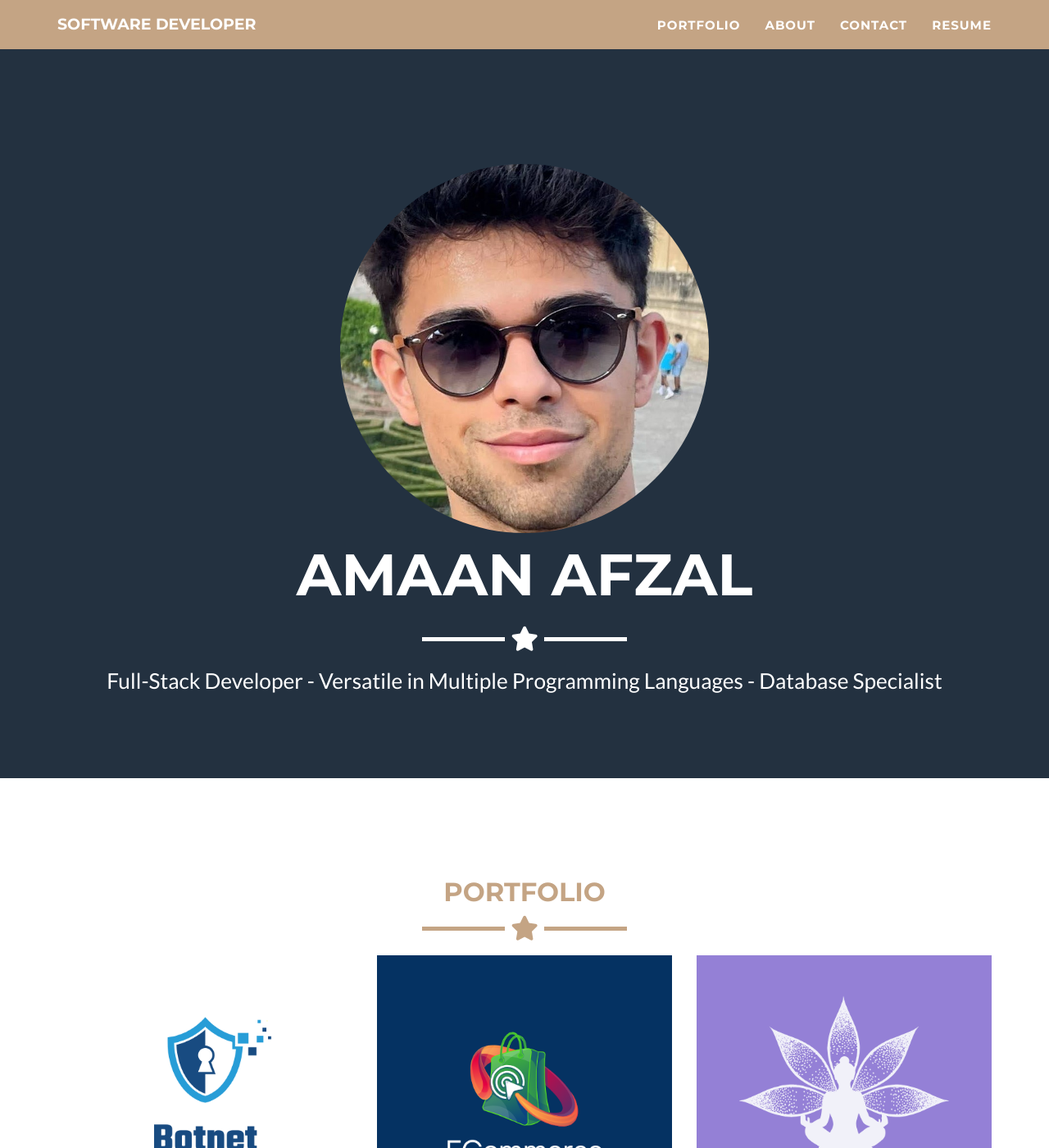
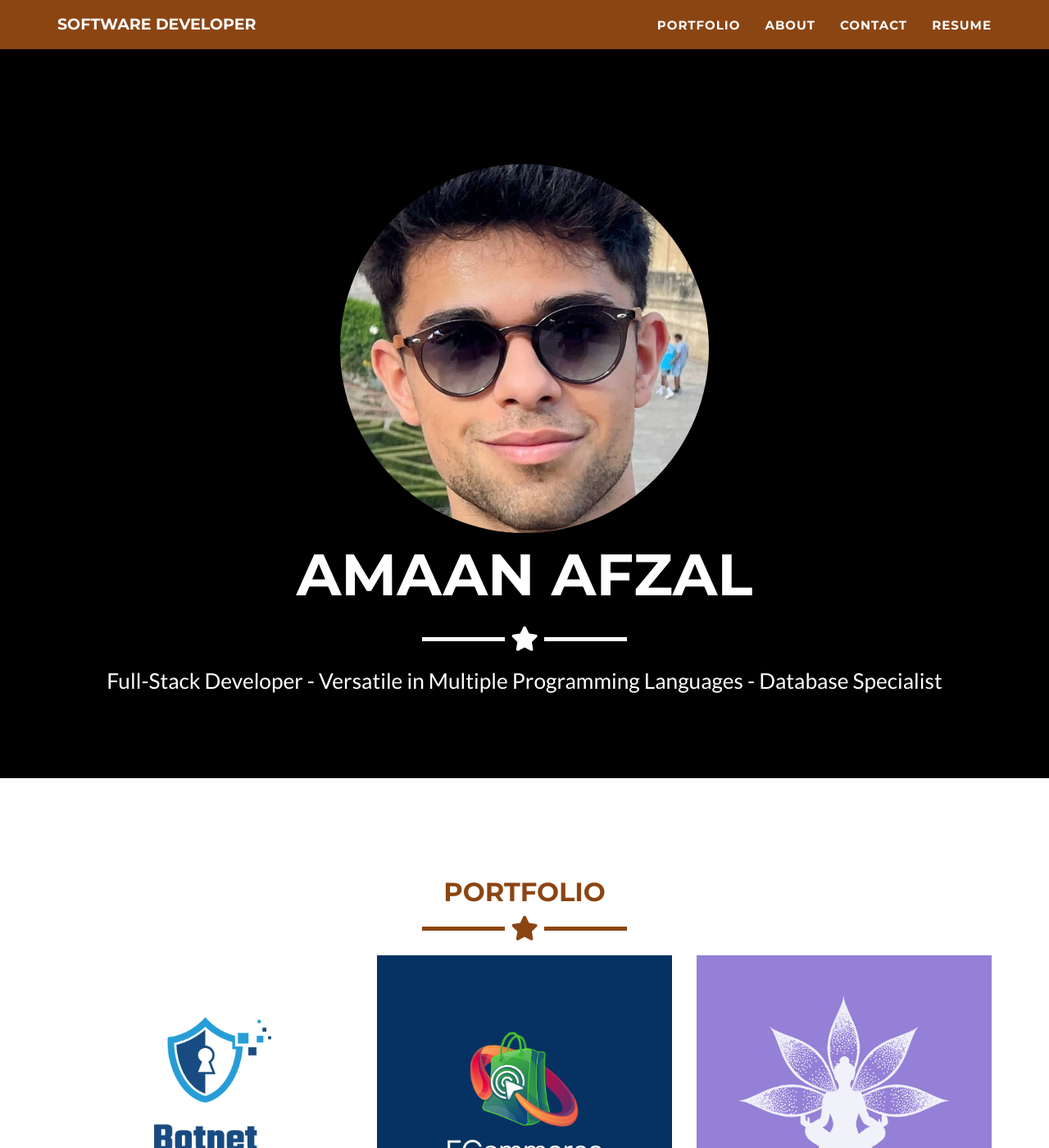
Before and after one commit to Amaan6868/Amaan6868.github.i, a Jekyll site: the page built from _posts/2024-12-10-BotnetSimulation.markdown, in a window 1280 px wide and 1400 px high. Shown: the whole window at 82% size. Built offline with Jekyll 4.4.1, drawn with Linux system fonts in a browser that asks for light colours.

Commit message:
Update _config.yml

```diff
--- a/_config.yml
+++ b/_config.yml
@@ -26,10 +26,10 @@ disqus_shortname: myshortname
 
 # Color settings (hex-codes without the leading hash-tag)
 color:
-  primary: 233140 #80B3FF
-  primary-rgb: "24,288,156" #"128,179,255"
-  secondary: C4A484 #FD6E8A
-  secondary-dark: 000000 #A2122F
+  primary: "000000"
+  primary-rgb: "0,0,0"
+  secondary: "8B4513"
+  secondary-dark: "FFFFFF"
 
 # Footer settings
 footer:
```
